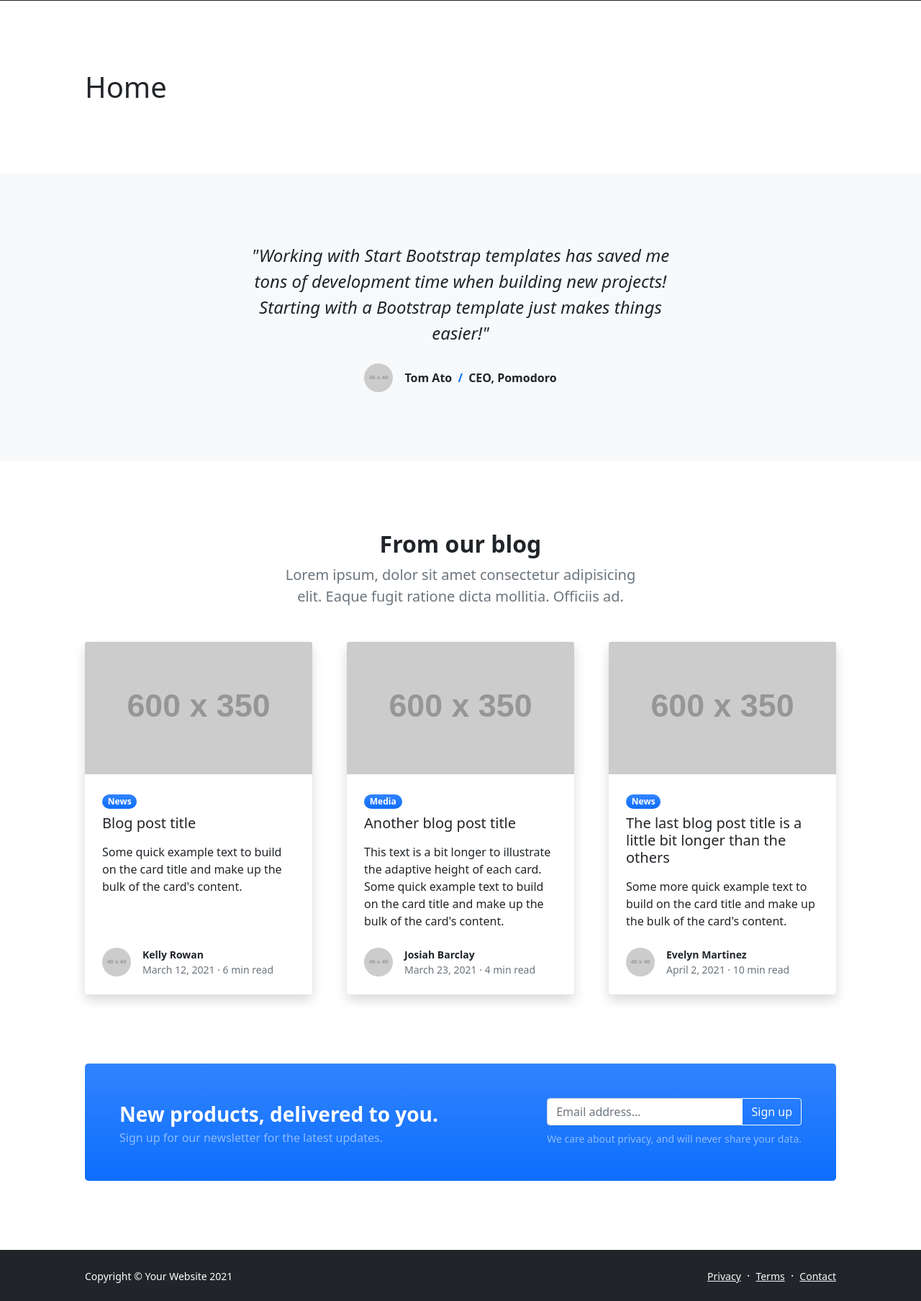
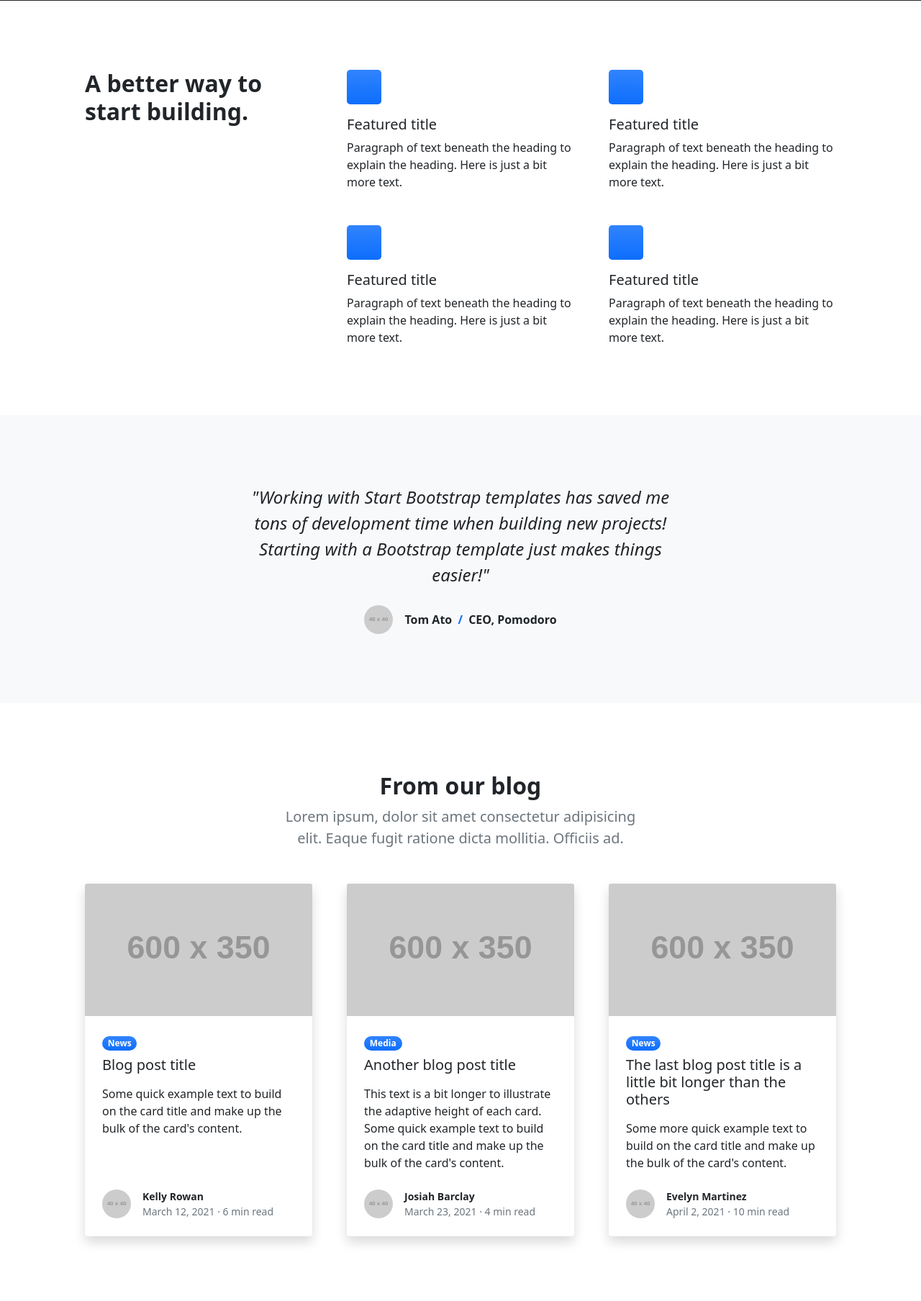
Before and after one commit to MAziz-0/Legal_site, a Flask app: page / in a window 1280 px wide. Shown: the part 532-2340 px from the top of the page at 72% size. Run offline with Flask 2, Linux system fonts and the light colour scheme; grey boxes labelled with a size stand in for pictures from a placeholder-image service; some libraries are stand-ins or nearby versions.

Commit message:
Cut main content from Bootstrap template and added to main content section in index.html

```diff
--- a/templates/index.html
+++ b/templates/index.html
@@ -1,4 +1,30 @@
 {% extends "base.html" %}
 {% block content %}
-    <h1>Home</h1>
+    <div class="row gx-5">
+                        <div class="col-lg-4 mb-5 mb-lg-0"><h2 class="fw-bolder mb-0">A better way to start building.</h2></div>
+                        <div class="col-lg-8">
+                            <div class="row gx-5 row-cols-1 row-cols-md-2">
+                                <div class="col mb-5 h-100">
+                                    <div class="feature bg-primary bg-gradient text-white rounded-3 mb-3"><i class="bi bi-collection"></i></div>
+                                    <h2 class="h5">Featured title</h2>
+                                    <p class="mb-0">Paragraph of text beneath the heading to explain the heading. Here is just a bit more text.</p>
+                                </div>
+                                <div class="col mb-5 h-100">
+                                    <div class="feature bg-primary bg-gradient text-white rounded-3 mb-3"><i class="bi bi-building"></i></div>
+                                    <h2 class="h5">Featured title</h2>
+                                    <p class="mb-0">Paragraph of text beneath the heading to explain the heading. Here is just a bit more text.</p>
+                                </div>
+                                <div class="col mb-5 mb-md-0 h-100">
+                                    <div class="feature bg-primary bg-gradient text-white rounded-3 mb-3"><i class="bi bi-toggles2"></i></div>
+                                    <h2 class="h5">Featured title</h2>
+                                    <p class="mb-0">Paragraph of text beneath the heading to explain the heading. Here is just a bit more text.</p>
+                                </div>
+                                <div class="col h-100">
+                                    <div class="feature bg-primary bg-gradient text-white rounded-3 mb-3"><i class="bi bi-toggles2"></i></div>
+                                    <h2 class="h5">Featured title</h2>
+                                    <p class="mb-0">Paragraph of text beneath the heading to explain the heading. Here is just a bit more text.</p>
+                                </div>
+                            </div>
+                        </div>
+                    </div>
 {% endblock %}
```
